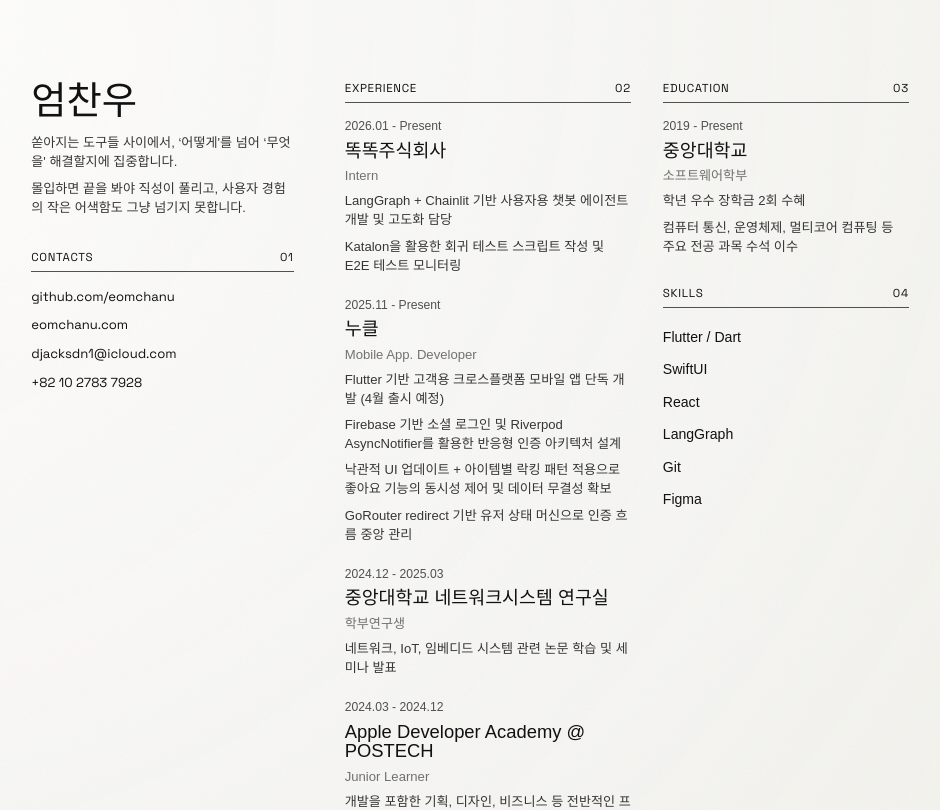
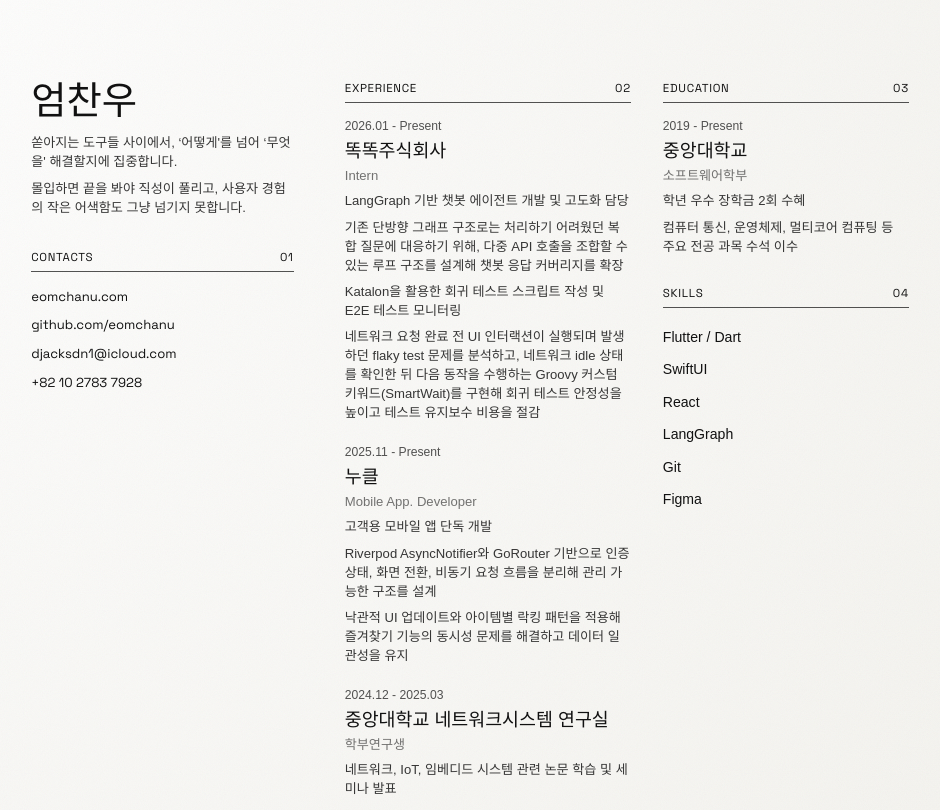
Before and after one commit to eomchanu/eomchanu-cv, a Next.js app: page / in a window 1280 px wide. Shown: the top 810 px of the page, without its empty margins (170-1110 px from the left). Built offline with nearby package versions, Linux system fonts and the light colour scheme; a web font is replaced by a local one.

Commit message:
content: 컨텐츠 수정

```diff
--- a/app/page.tsx
+++ b/app/page.tsx
@@ -20,10 +20,10 @@ const summaryParagraphs = [
 ];
 
 const contacts = [
+  { label: "Website", value: "eomchanu.com", href: "https://eomchanu.com" },
   { label: "GitHub", value: "github.com/eomchanu", href: "https://github.com/eomchanu" },
-  { label: "Website", value: "eomchanu.com", href: "https://eomchanu.com" },
   { label: "Email", value: "djacksdn1@icloud.com", href: "mailto:djacksdn1@icloud.com" },
-  { label: "Phone", value: "+82 10 2783 7928", href: "tel:+821027837928" }
+  { label: "Phone", value: "+82 10 2783 7928", href: "tel:+821027837928" },
 ];
 
 const experiences: ExperienceItem[] = [
@@ -33,8 +33,10 @@ const experiences: ExperienceItem[] = [
     company: "똑똑주식회사",
     role: "Intern",
     paragraphs: [
-      "LangGraph + Chainlit 기반 사용자용 챗봇 에이전트 개발 및 고도화 담당",
-      "Katalon을 활용한 회귀 테스트 스크립트 작성 및 E2E 테스트 모니터링"
+      "LangGraph 기반 챗봇 에이전트 개발 및 고도화 담당",
+      "기존 단방향 그래프 구조로는 처리하기 어려웠던 복합 질문에 대응하기 위해, 다중 API 호출을 조합할 수 있는 루프 구조를 설계해 챗봇 응답 커버리지를 확장",
+      "Katalon을 활용한 회귀 테스트 스크립트 작성 및 E2E 테스트 모니터링",
+      "네트워크 요청 완료 전 UI 인터랙션이 실행되며 발생하던 flaky test 문제를 분석하고, 네트워크 idle 상태를 확인한 뒤 다음 동작을 수행하는 Groovy 커스텀 키워드(SmartWait)를 구현해 회귀 테스트 안정성을 높이고 테스트 유지보수 비용을 절감"
     ]
   },
   {
@@ -43,10 +45,9 @@ const experiences: ExperienceItem[] = [
     company: "누클",
     role: "Mobile App. Developer",
     paragraphs: [
-      "Flutter 기반 고객용 크로스플랫폼 모바일 앱 단독 개발 (4월 출시 예정)",
-      "Firebase 기반 소셜 로그인 및 Riverpod AsyncNotifier를 활용한 반응형 인증 아키텍처 설계",
-      "낙관적 UI 업데이트 + 아이템별 락킹 패턴 적용으로 좋아요 기능의 동시성 제어 및 데이터 무결성 확보",
-      "GoRouter redirect 기반 유저 상태 머신으로 인증 흐름 중앙 관리"
+      "고객용 모바일 앱 단독 개발",
+      "Riverpod AsyncNotifier와 GoRouter 기반으로 인증 상태, 화면 전환, 비동기 요청 흐름을 분리해 관리 가능한 구조를 설계",
+      "낙관적 UI 업데이트와 아이템별 락킹 패턴을 적용해 즐겨찾기 기능의 동시성 문제를 해결하고 데이터 일관성을 유지"
     ]
   },
   {
```
